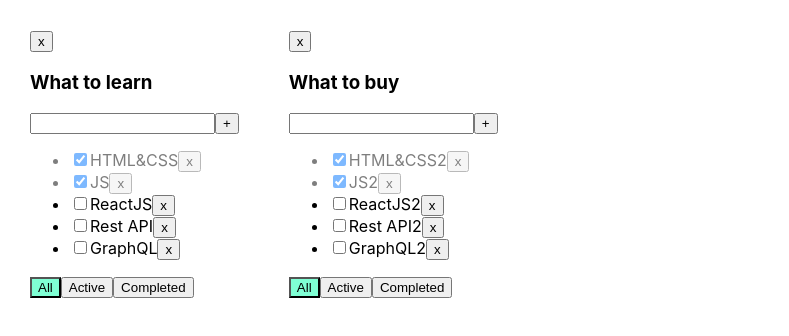
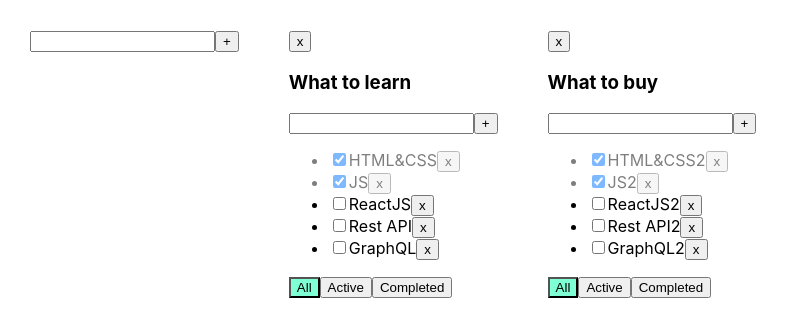
Before and after one commit to dktwho/2-todolist-online, a React (Create React App) app: page / in a window 1280 px wide. Shown: the top 336 px of the page, without its empty margins (0-789 px from the left). Built offline with nearby package versions, Linux system fonts and the light colour scheme.

Commit message:
modified component addItemForm, added logic for function addTodoList

```diff
--- a/src/AdditemForm.tsx
+++ b/src/AdditemForm.tsx
@@ -2,8 +2,7 @@ import React, {ChangeEvent, KeyboardEvent, useState} from 'react';
 
 
 type PropsType = {
-    addTask: (todoListId: string, title: string) => void
-    todolistId: string
+    callback: (title: string) => void
 }
 export const AddItemForm = (props:PropsType ) => {
     let [title, setTitle] = useState("")
@@ -11,7 +10,7 @@ export const AddItemForm = (props:PropsType ) => {
 
     const addTask = () => {
         if (title.trim() !== "") {
-            props.addTask(props.todolistId, title.trim());
+            props.callback(title.trim());
             setTitle("");
         } else {
             setError("Title is required");
@@ -31,7 +30,6 @@ export const AddItemForm = (props:PropsType ) => {
 
 
 
-
     return (
         <div>
             <input value={title}
--- a/src/App.tsx
+++ b/src/App.tsx
@@ -2,6 +2,7 @@ import React, {useState} from 'react';
 import './App.css';
 import {Todolist} from './Todolist';
 import {v1} from 'uuid';
+import {AddItemForm} from "./AdditemForm";
 
 export type FilterValuesType = "all" | "active" | "completed";
 
@@ -60,9 +61,19 @@ function App() {
         delete tasks[todoListId]
     }
 
+    function addTodoList(newTitle: string) {
+        const todolistId = v1()
+        const newTodo: TodoListsType  = {id: todolistId, title: newTitle , filter: 'all'}
+        setTodoLists([...todoLists, newTodo])
+        setTasks({ ...tasks, [todolistId]: []})
+
+    }
+
 
     return (
         <div className="App">
+            <AddItemForm callback={addTodoList} />
+
             {todoLists.map((el, index) => {
                 let tasksForTodolist = tasks[el.id]
                 if (el.filter === "active") {
--- a/src/Todolist.tsx
+++ b/src/Todolist.tsx
@@ -52,6 +52,10 @@ export function Todolist(props: PropsType) {
     const onActiveClickHandler = () => props.changeFilter(props.todoListId,"active");
     const onCompletedClickHandler = () => props.changeFilter(props.todoListId,"completed");
 
+    const addTaskHandler = (title: string) => {
+        props.addTask(props.todoListId, title )
+    }
+
 
     return <div>
         <button onClick={() => props.removeTodoList(props.todoListId)}>x</button>
@@ -67,7 +71,8 @@ export function Todolist(props: PropsType) {
         {/*    {error && <div className="error-message">{error}</div>}*/}
         {/*</div>*/}
 
-        <AddItemForm addTask={props.addTask} todolistId={props.todoListId}/>
+        <AddItemForm callback={addTaskHandler}  />
+
         <ul>
             {
                 props.tasks.map(t => {
```
